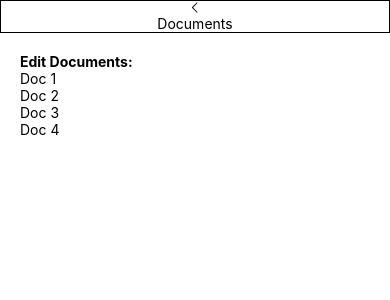
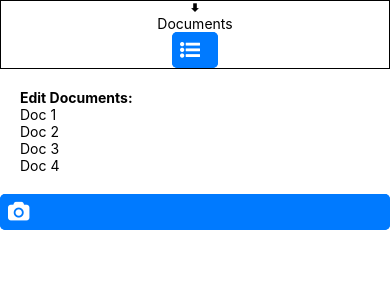
Before and after one commit to WU-Cordova/cs299-mobileappdev-project-super-seniors, a React Native app: screen / in a window 390 px wide. Shown: the top 300 px of the page. Built offline with nearby package versions, Linux system fonts and the light colour scheme.

Commit message:
Topbar Icons, Bottombar button and icons. Some packages added
Added Icon buttons to Topbar and BottomBar. Some packages could have been changed in the process

```diff
--- a/App.js
+++ b/App.js
@@ -1,8 +1,18 @@
+/*
+To do:
+ - Make Top bar and bottom bar components to switch between screens
+ - Make the document view component
+
+Notes:
+
+*/
+
 import { StatusBar } from 'expo-status-bar';
 import { useState, useEffect } from 'react';
 import { StyleSheet, Text, View, SafeAreaView, FlatList, Card } from 'react-native';
 
 import Topbar from './components/TopBar';
+import BottomBar from './components/BottomBar';
 
 /* Setting constants */
 const PageTypes = {
@@ -35,6 +45,7 @@ export default function App() {
         />
         <StatusBar style="auto" />
       </View>
+      <BottomBar pagetype={pageType} />
     </SafeAreaView>
   );
 }
--- /dev/null
+++ b/components/BottomBar.js
@@ -0,0 +1,28 @@
+import { SafeAreaView, View, Text, StyleSheet } from "react-native";
+import { FontAwesome } from '@expo/vector-icons';
+
+const barIcons = {
+    Camera: 'camera',
+}
+
+const BottomBar = ({pagetype}) => {
+
+    return (
+        <SafeAreaView>
+            <View>
+                <FontAwesome.Button name={barIcons.Camera} onPress={alert('Test')} />
+            </View>
+        </SafeAreaView>
+    );
+};
+
+const styles = StyleSheet.create({
+    container: {
+        alignItems: 'center',
+        justifyContent: 'center',
+        borderTopColor: 'black',
+        borderWidth: 1,
+    },
+});
+
+export default BottomBar;
--- a/components/TopBar.js
+++ b/components/TopBar.js
@@ -1,15 +1,41 @@
-import { Text, View, StyleSheet, SafeAreaView } from "react-native";
-import { Entypo } from '@expo/vector-icons';
+/*
+To do:
+ - Make elements in the top bar inline and in thier proper place
+ - Make the buttons work
+ - Change the button icons to FontAwesome
+
+Notes:
+*/
+
+import { Text, View, StyleSheet, SafeAreaView, Button, Alert } from "react-native";
+import { Entypo, FontAwesome } from '@expo/vector-icons';
+
+const leftCornerIcons = {
+    BackHome: 'chevron-thin-left', /* Entypo */
+    SortArrow: 'arrow-down', /* Entypo */
+};
+
+const rightCornerIcons = {
+    PictureView: 'grid', /* Entypo */
+    ListView: 'list-ul', /* FontAwesome */
+    Help: 'help', /* Entypo */
+}
+
 
 const Topbar = ({pagetype}) => {
+
+    function changePage (pagetype) {
+
+    };
 
     return (
         <SafeAreaView>
             <View style={styles.container}>
-                <Entypo name='chevron-thin-left' />
+                <Entypo name='arrow-down' />
                 <Text>
                     {pagetype}
                 </Text>
+                <FontAwesome.Button name={rightCornerIcons.ListView} onPress={alert('Test')} />
             </View>
         </SafeAreaView>
     );
```
Also changed, not shown: 1 other file (tests, documents, lock files or other folders).
